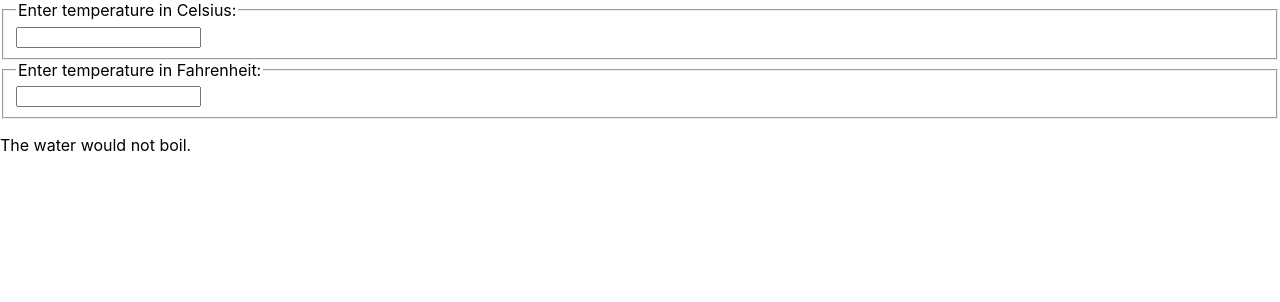
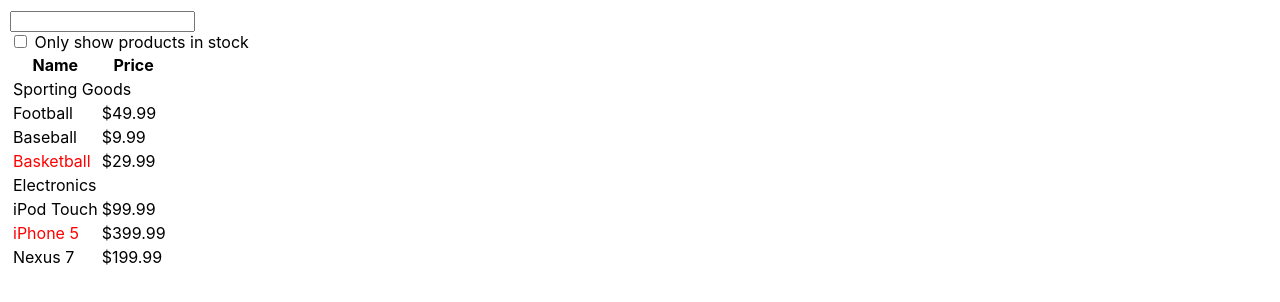
Before and after one commit to tecknovice/react, a React (Create React App) app in the folder learn-react/: page / in a window 1280 px wide. Shown: the top 302 px of the page. Built offline with nearby package versions, Linux system fonts and the light colour scheme.

Commit message:
add Composition and ThinkingInReact

```diff
--- /dev/null
+++ b/learn-react/src/Composition/SignUpDialog.js
@@ -0,0 +1,31 @@
+import React from "react";
+import Dialog from "./Dialog"
+export default class SignUpDialog extends React.Component {
+    constructor(props) {
+        super(props);
+        this.handleChange = this.handleChange.bind(this);
+        this.handleSignUp = this.handleSignUp.bind(this);
+        this.state = { login: '' };
+    }
+
+    render() {
+        return (
+            <Dialog title="Mars Exploration Program"
+                message="How should we refer to you?">
+                <input value={this.state.login}
+                    onChange={this.handleChange} />
+                <button onClick={this.handleSignUp}>
+                    Sign Me Up!
+          </button>
+            </Dialog>
+        );
+    }
+
+    handleChange(e) {
+        this.setState({ login: e.target.value });
+    }
+
+    handleSignUp() {
+        alert(`Welcome aboard, ${this.state.login}!`);
+    }
+}
--- /dev/null
+++ b/learn-react/src/Composition/style.css
@@ -0,0 +1,17 @@
+.FancyBorder {
+  padding: 10px 10px;
+  border: 10px solid;
+}
+
+  .FancyBorder-blue {
+  border-color: blue;
+}
+
+  .Dialog-title {
+  margin: 0;
+  font-family: sans-serif;
+}
+
+  .Dialog-message {
+  font-size: larger;
+}
--- /dev/null
+++ b/learn-react/src/ThinkingInReact/FilterableProductTable.js
@@ -0,0 +1,25 @@
+import React from "react";
+import "./style.css"
+import SearchBar from "./SearchBar";
+import ProductTable from "./ProductTable";
+export default class FilterableProductTable extends React.Component {
+    constructor(props) {
+        super(props);
+        this.state = {
+            PRODUCTS: [
+                { category: "Sporting Goods", price: "$49.99", stocked: true, name: "Football" },
+                { category: "Sporting Goods", price: "$9.99", stocked: true, name: "Baseball" },
+                { category: "Sporting Goods", price: "$29.99", stocked: false, name: "Basketball" },
+                { category: "Electronics", price: "$99.99", stocked: true, name: "iPod Touch" },
+                { category: "Electronics", price: "$399.99", stocked: false, name: "iPhone 5" },
+                { category: "Electronics", price: "$199.99", stocked: true, name: "Nexus 7" }
+            ]
+        }
+    }
+    render() {
+        return (<div className="table">
+            <SearchBar />
+            <ProductTable PRODUCTS={this.state.PRODUCTS}/>
+        </div>);
+    }
+}
--- /dev/null
+++ b/learn-react/src/ThinkingInReact/ProductCategoryRow.js
@@ -0,0 +1,8 @@
+import React from "react";
+export default class ProductCategoryRow extends React.Component{
+    render(){
+        return (<tr>
+            <td colSpan="2">{this.props.heading}</td>
+        </tr>);
+    }
+}
--- /dev/null
+++ b/learn-react/src/ThinkingInReact/ProductRow.js
@@ -0,0 +1,16 @@
+import React from "react";
+export default class ProductRow extends React.Component{
+    // constructor(props){
+    //     super(props);
+    // }
+    render(){
+        const {product} = this.props;
+        const name = product.stocked? product.name : <span style={{color: 'red'}}>{product.name}</span>
+        return (
+            <tr>
+                <td>{name}</td>
+                <td>{product.price}</td>
+            </tr>
+        );
+    }
+}
--- /dev/null
+++ b/learn-react/src/ThinkingInReact/ProductTable.js
@@ -0,0 +1,35 @@
+import React from "react";
+import ProductCategoryRow from "./ProductCategoryRow";
+import ProductRow from "./ProductRow";
+export default class ProductTable extends React.Component {
+    // constructor(props) {
+    //     super(props);
+
+    // }
+    render() {
+        const { PRODUCTS } = this.props;
+        const rows = []
+        let currentCategory = null;
+        PRODUCTS.forEach(product => {
+            if (product.category !== currentCategory) {
+                rows.push(<ProductCategoryRow heading={product.category} key={product.category} />)
+                currentCategory = product.category
+            }
+            rows.push(<ProductRow product={product} key={product.name} />)
+        });
+        console.log(rows)
+        return (
+            <table>
+                <thead>
+                    <tr>
+                        <th>Name</th>
+                        <th>Price</th>
+                    </tr>
+                </thead>
+                <tbody>
+                    {rows}
+                </tbody>
+            </table>
+        );
+    }
+}
--- /dev/null
+++ b/learn-react/src/ThinkingInReact/SearchBar.js
@@ -0,0 +1,10 @@
+import React from "react";
+export default class SearchBar extends React.Component{
+    render(){
+        return (<div>
+            <input type="text"/>
+            <br/>
+            <input type="checkbox"/> Only show products in stock
+        </div>);
+    }
+}
--- /dev/null
+++ b/learn-react/src/ThinkingInReact/style.css
@@ -0,0 +1,3 @@
+.table{
+    padding: 10px;
+}
--- a/learn-react/src/index.js
+++ b/learn-react/src/index.js
@@ -5,12 +5,14 @@
 // import Toggle from './Toggle';
 // import LoginControl from './LoginControl';
 // import Form from "./Form";
-import Calculator from "./LiftingStateUp/Calculator";
+// import Calculator from "./LiftingStateUp/Calculator";
+// import SignUpDialog from "./Composition/SignUpDialog";
+import FilterableProductTable from "./ThinkingInReact/FilterableProductTable";
 import * as serviceWorker from './serviceWorker';
 
 ReactDOM.render(
   <React.StrictMode>
-    <Calculator />
+    <FilterableProductTable />
   </React.StrictMode>,
   document.getElementById('root')
 );
```
Also changed, not shown: learn-react/src/Composition/Dialog.js (added, +16 -0 lines), learn-react/src/Composition/FancyBorder.js (added, +9 -0 lines).
